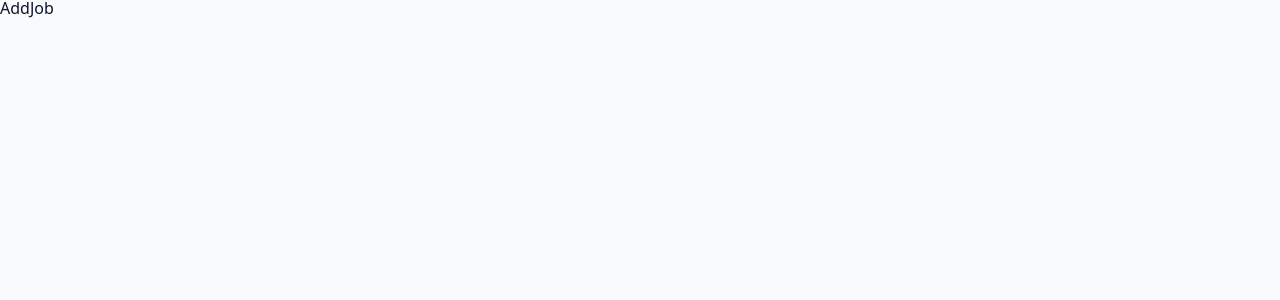
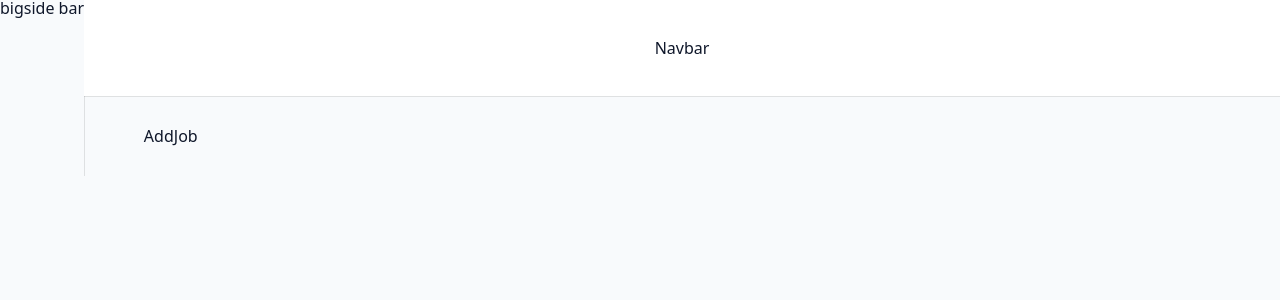
Before and after one commit to omkeshborse/jobify, a React (Vite) app in the folder client/: page /dashboard in a window 1280 px wide. Shown: the top 300 px of the page. Built offline with nearby package versions, Linux system fonts and the light colour scheme.

Commit message:
feat: dashboard structure

```diff
--- a/client/src/assets/wrappers/Dashboard.js
+++ b/client/src/assets/wrappers/Dashboard.js
@@ -1,4 +1,4 @@
-import styled from 'styled-components';
+import styled from "styled-components";
 
 const Wrapper = styled.section`
   .dashboard {
--- /dev/null
+++ b/client/src/componets/BigSidebar.jsx
@@ -0,0 +1,8 @@
+import Wrapper from "../assets/wrappers/BigSidebar";
+const BigSidebar = () => {
+  return <Wrapper>
+    bigside bar
+  </Wrapper>;
+};
+
+export default BigSidebar;
--- /dev/null
+++ b/client/src/componets/Navbar.jsx
@@ -0,0 +1,8 @@
+import Wrapper from "../assets/wrappers/Navbar"
+
+const Navbar = () => {
+  return (
+    <Wrapper>Navbar</Wrapper>
+  )
+}
+export default Navbar
--- /dev/null
+++ b/client/src/componets/SmallSidebar.jsx
@@ -0,0 +1,8 @@
+import Wrapper from "../assets/wrappers/SmallSidebar"
+
+const SmallSidebar = () => {
+  return (
+    <Wrapper>SmallSidebar</Wrapper>
+  )
+}
+export default SmallSidebar
--- a/client/src/componets/index.js
+++ b/client/src/componets/index.js
@@ -1,2 +1,5 @@
 export { default as Logo } from "./Logo";
 export { default as FormRow } from "./FormRow";
+export { default as BigSidebar } from "./BigSidebar";
+export { default as SmallSidebar } from "./SmallSidebar";
+export { default as Navbar } from "./Navbar";
--- a/client/src/pages/DashboardLayout.jsx
+++ b/client/src/pages/DashboardLayout.jsx
@@ -1,11 +1,22 @@
-import { Outlet } from "react-router-dom"
-
+import { Outlet } from "react-router-dom";
+import Wrapper from "../assets/wrappers/Dashboard";
+import SmallSidebar from "../componets/SmallSidebar";
+import BigSidebar from "../componets/BigSidebar";
+import Navbar from "../componets/Navbar";
 const DashboardLayout = () => {
   return (
-    <div>
-      <Outlet />
-    </div>
-
-  )
-}
-export default DashboardLayout
+    <Wrapper>
+      <main className="dashboard">
+        <SmallSidebar />
+        <BigSidebar />
+        <div className="">
+          <Navbar />
+          <div className="dashboard-page">
+            <Outlet />
+          </div>
+        </div>
+      </main>
+    </Wrapper>
+  );
+};
+export default DashboardLayout;
```
